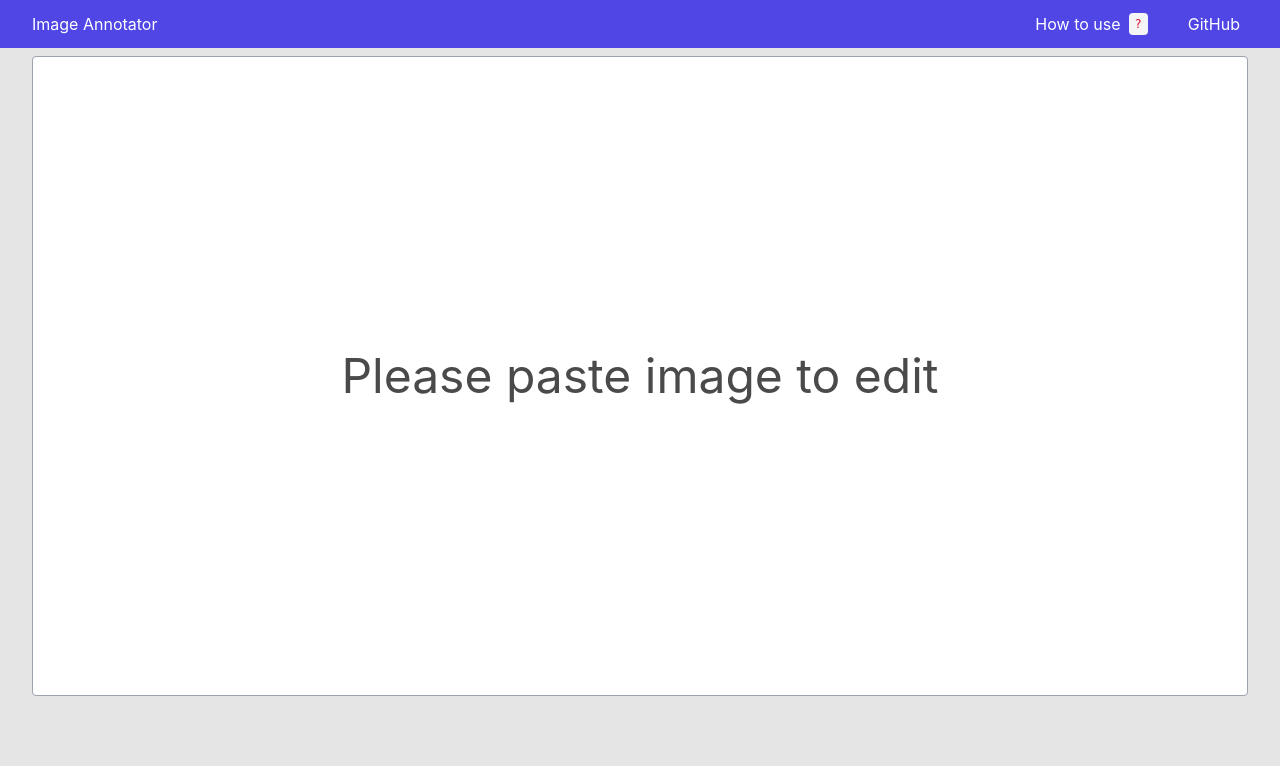
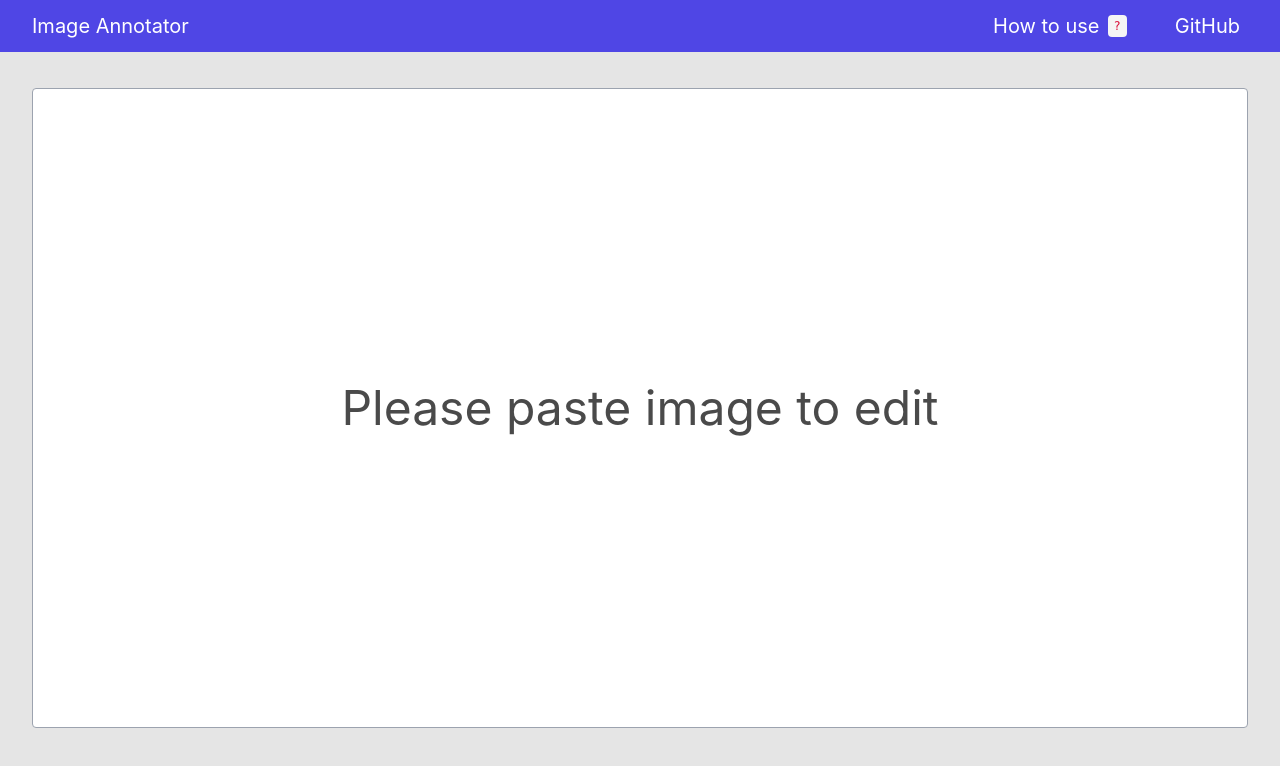
Before and after one commit to acro5piano/image-annotator, a React (Create React App) app: page / in a window 1280 px wide. Shown: the top 766 px of the page. Built offline with nearby package versions, Linux system fonts and the light colour scheme.

Commit message:
fix header link

```diff
--- a/src/App.tsx
+++ b/src/App.tsx
@@ -13,11 +13,11 @@ export function App() {
 
   return (
     <div>
-      <nav className="px-8 py-2 bg-indigo-600 flex justify-between items-center fixed top-0 w-full">
+      <nav className="px-8 py-2 bg-indigo-600 flex justify-between items-center fixed top-0 w-full text-xl">
         <div className="text-white">Image Annotator</div>
         <div className="flex items-center">
           <div
-            className="text-white cursor-pointe flex items-center"
+            className="text-white cursor-pointe flex items-center text-white hover:bg-indigo-700 hover:text-white px-2 py-1 cursor-pointer"
             onClick={() => setIsHelpVisible(true)}
           >
             How to use
@@ -27,13 +27,13 @@ export function App() {
             href="https://github.com/acro5piano/image-annotator"
             target="_blank"
             rel="noopener noreferrer"
-            className="ml-8 px-2 py-1 text-white hover:bg-indigo-700 rounded"
+            className="ml-8 px-2 py-1 text-white hover:bg-indigo-700 hover:text-white rounded"
           >
             GitHub
           </a>
         </div>
       </nav>
-      <div className="p-8">
+      <div className="pt-16 p-8">
         <Canvas />
       </div>
       <Help
```
